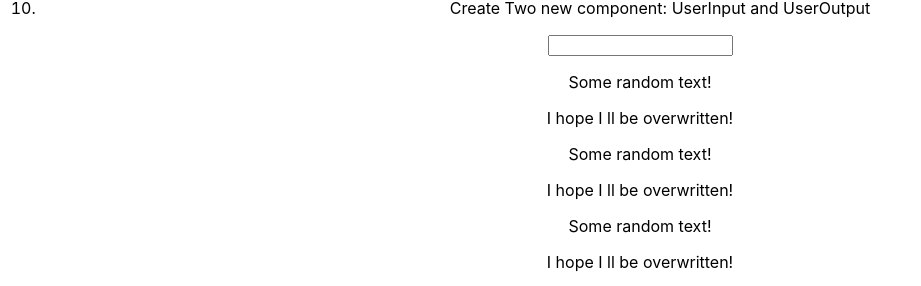
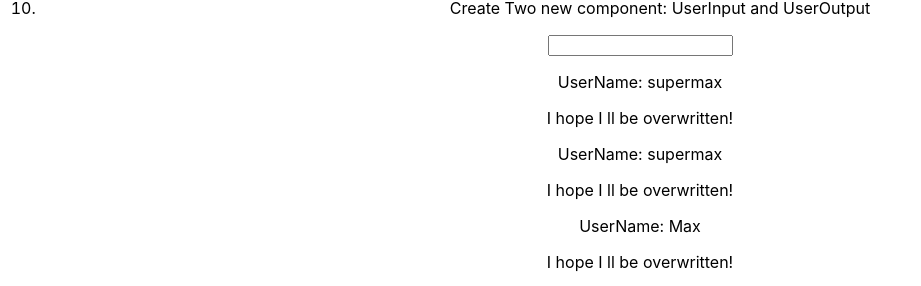
Before and after one commit to Masoume-vesali1993/udemy, a React (Create React App) app: page / in a window 1280 px wide. Shown: the part 198-484 px from the top of the page, without its empty margins (0-921 px from the left). Built offline with nearby package versions, Linux system fonts and the light colour scheme.

Commit message:
state
use name and show tow part name

```diff
--- a/src/App.js
+++ b/src/App.js
@@ -6,6 +6,11 @@ import UserOutput from './UserOutput/UserOutput';
 
 
 class App extends Component {
+    state = {
+        username: 'supermax'
+    }
+
+
     render() {
         return (
             <div className="App">
@@ -22,9 +27,9 @@ class App extends Component {
                     <li>Create Two new component: UserInput and UserOutput</li>
                 </ol>
                 <UserInput />
-                <UserOutput />
-                <UserOutput />
-                <UserOutput />
+                <UserOutput userName={this.state.username}/>
+                <UserOutput userName={this.state.username}/>
+                <UserOutput userName="Max"/>
             </div>
         )
     }
--- a/src/UserOutput/UserOutput.js
+++ b/src/UserOutput/UserOutput.js
@@ -1,9 +1,9 @@
 import React from 'react';
 
-const userOutput = () => {
+const userOutput = (props) => {
     return (
         <div>
-            <p>Some random text!</p>
+            <p>UserName: {props.userName} </p>
             <p>I hope I ll be overwritten!</p>
         </div>
     );
```
